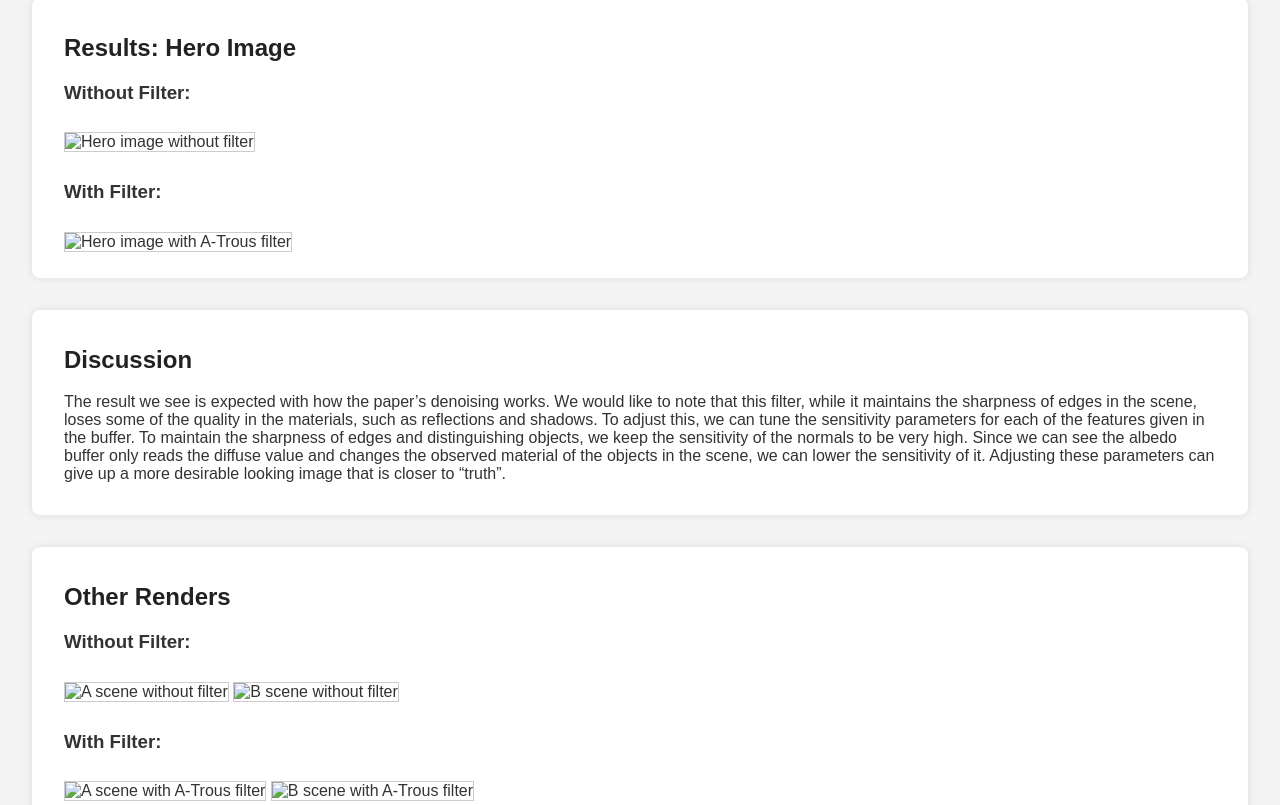
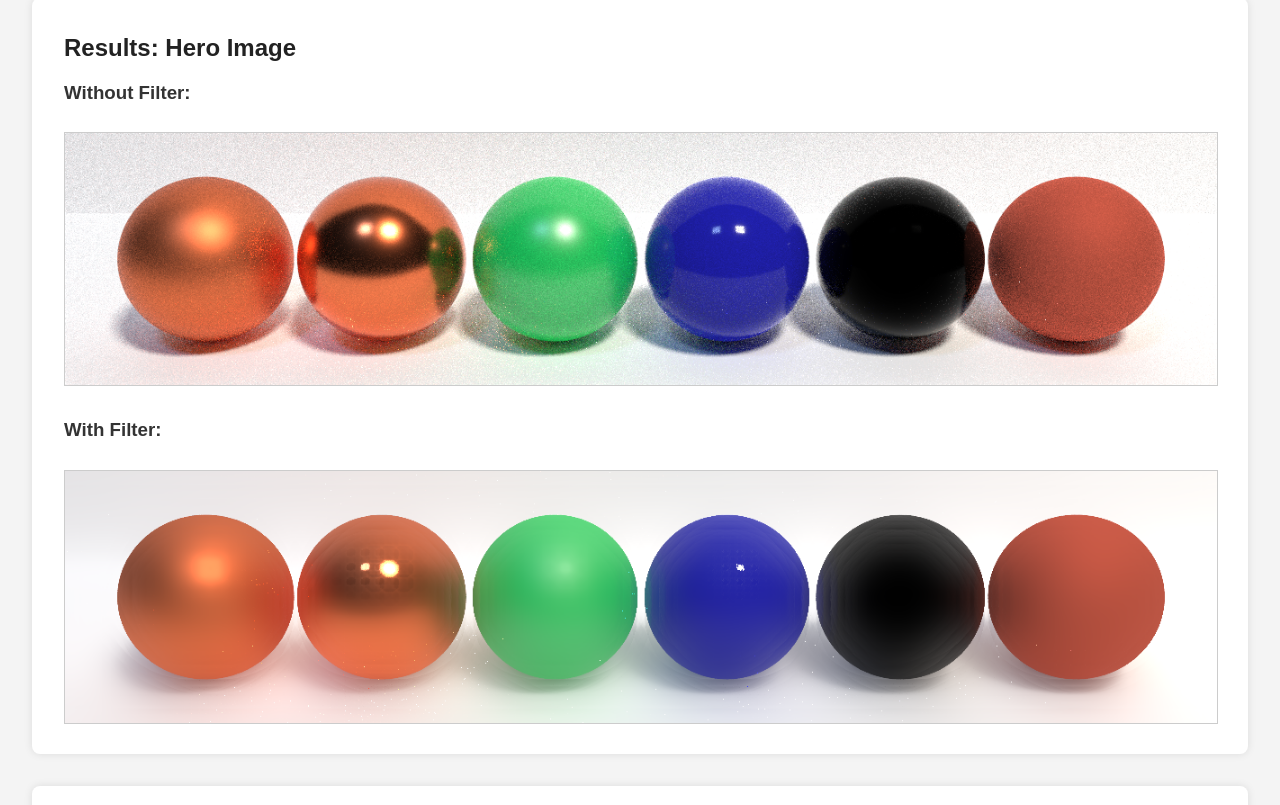
Before and after one commit to asaladi/asaladi.github.io, a plain HTML site: page index.html in a window 1280 px wide. Shown: the part 520-1325 px from the top of the page. Drawn offline with Linux system fonts and the light colour scheme.

Commit message:
Update index.html

```diff
--- a/index.html
+++ b/index.html
@@ -57,10 +57,10 @@
         <h2>Results: Hero Image</h2>
 
         <h3>Without Filter:</h3>
-        <img src="no_filter_hero.png" alt="Hero image without filter">
+        <img src="imgs/no_filter_hero.png" alt="Hero image without filter">
 
         <h3>With Filter:</h3>
-        <img src="with_filter_hero.png" alt="Hero image with A-Trous filter">
+        <img src="imgs/with_filter_hero.png" alt="Hero image with A-Trous filter">
     </div>
 
     <div class="section">
@@ -74,12 +74,12 @@
         <h2>Other Renders</h2>
 
         <h3>Without Filter:</h3>
-        <img src="no_filter_A.png" alt="A scene without filter">
-        <img src="no_filter_B.png" alt="B scene without filter">
+        <img src="imgs/no_filter_A.png" alt="A scene without filter">
+        <img src="imgs/no_filter_B.png" alt="B scene without filter">
 
         <h3>With Filter:</h3>
-        <img src="with_filter_A.png" alt="A scene with A-Trous filter">
-        <img src="with_filter_B.png" alt="B scene with A-Trous filter">
+        <img src="imgs/with_filter_A.png" alt="A scene with A-Trous filter">
+        <img src="imgs/with_filter_B.png" alt="B scene with A-Trous filter">
     </div>
 
     <div class="section">
```
